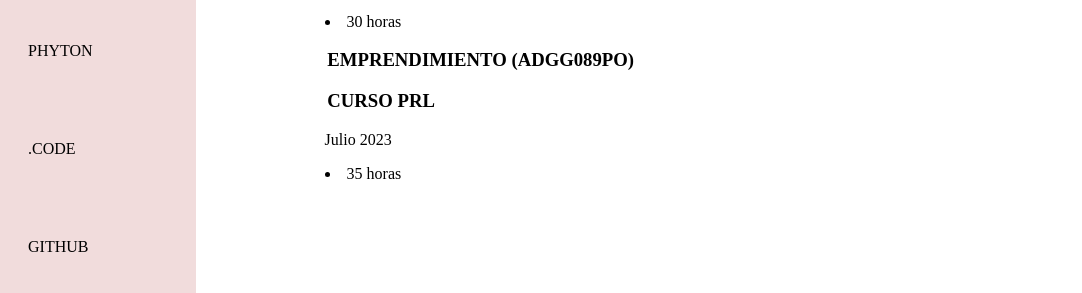
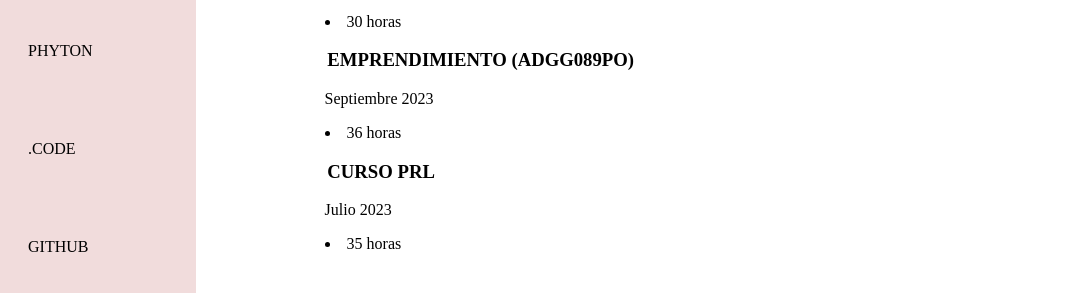
Before and after one commit to carolinacc2323/carolinacv, a plain HTML site: page index.html in a window 1280 px wide. Shown: the part 1421-1714 px from the top of the page, 198-1280 px from the left. Drawn offline with Linux system fonts and the light colour scheme.

Commit message:
actualizar

```diff
--- a/index.html
+++ b/index.html
@@ -153,6 +153,8 @@
         <P>Julio 2023</P>
         <li>30 horas</li>
         <h3>EMPRENDIMIENTO (ADGG089PO)</h3>
+        <p>Septiembre 2023</p>
+        <li>36 horas</li>
         <h3>CURSO PRL</h3>
         <p>Julio 2023</p>
         <li>35 horas</li>
```
